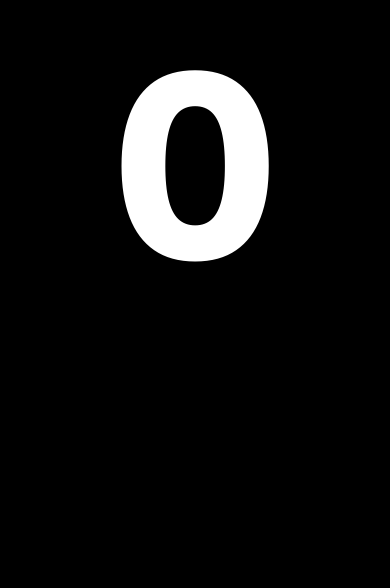
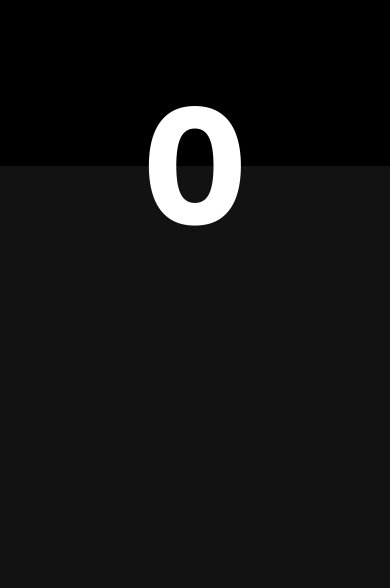
Before and after one commit to skalixur/practice, a website: page index.html in a window 390 px wide. Shown: the part 256-844 px from the top of the page. Drawn offline with Linux system fonts and the light colour scheme.

Commit message:
Add halfway marking, better mobile support

```diff
--- a/index.html
+++ b/index.html
@@ -17,6 +17,7 @@
 <body>
   <p class="message"></p>
   <span class="counter">0</span>
+  <div class="background-bottom"></div>
 </body>
 
 </html>
--- a/script.js
+++ b/script.js
@@ -25,7 +25,6 @@ document.addEventListener("click", (e) => {
 });
 
 function updateMessageDisplay() {
-  console.log(shouldDisplayMessage);
   if (shouldDisplayMessage) {
     messageElement.textContent = getRandomMessage();
     messageElement.style.opacity = 1;
--- a/style.css
+++ b/style.css
@@ -1,13 +1,23 @@
 body {
-  height: 100vh;
   margin: 0;
   background-color: #000000;
   color: white;
 }
 
 * {
+  z-index: 100;
   font-family: "Inter", sans-serif;
   user-select: none;
+}
+
+.background-bottom {
+  background-color: #121212;
+  z-index: -100;
+  position: absolute;
+  bottom: 0;
+  left: 0;
+  width: 100%;
+  height: 50%;
 }
 
 .counter {
@@ -33,3 +43,14 @@ body {
   top: 70%;
   transform: translate(-50%, -50%);
 }
+
+@media (max-width: 600px) {
+  .counter {
+    font-size: 10em;
+  }
+
+  .message {
+    font-size: 2em;
+  }
+
+}
```
